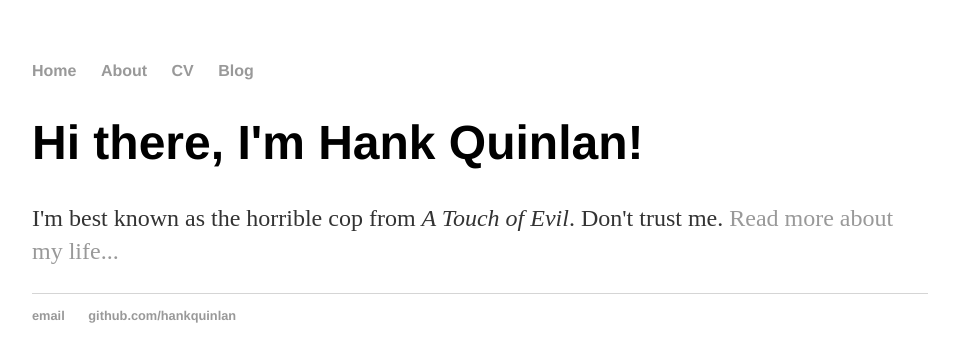
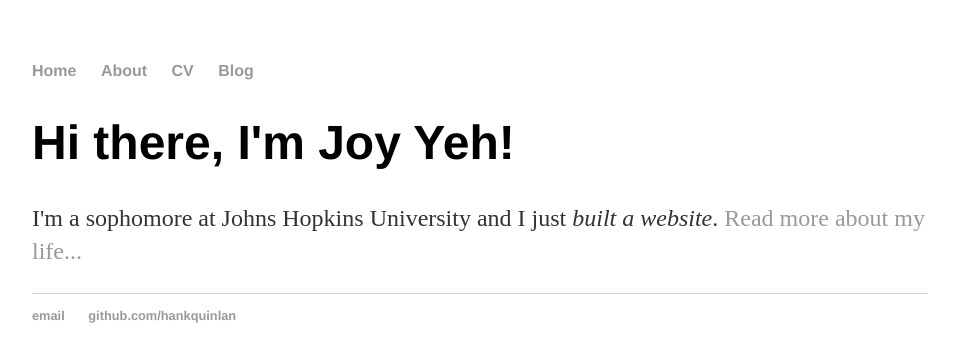
Before and after one commit to JoyYeh2002/JoyYeh2002.github.old, a Jekyll site: the page built from index.html, in a window 1280 px wide. Shown: the top 362 px of the page, without its empty margins (160-1115 px from the left). Built offline with Jekyll 4.4.1, drawn with Linux system fonts in a browser that asks for light colours.

Commit message:
Update index.html

```diff
--- a/index.html
+++ b/index.html
@@ -4,6 +4,6 @@ title: Hank Quinlan, Horrible Cop
 ---
 
 		<div class="blurb">
-			<h1>Hi there, I'm Hank Quinlan!</h1>
-			<p>I'm best known as the horrible cop from <em>A Touch of Evil</em>. Don't trust me. <a href="/about">Read more about my life...</a></p>
+			<h1>Hi there, I'm Joy Yeh!</h1>
+			<p>I'm a sophomore at Johns Hopkins University and I just <em>built a website</em>. <a href="/about">Read more about my life...</a></p>
 		</div>
```
